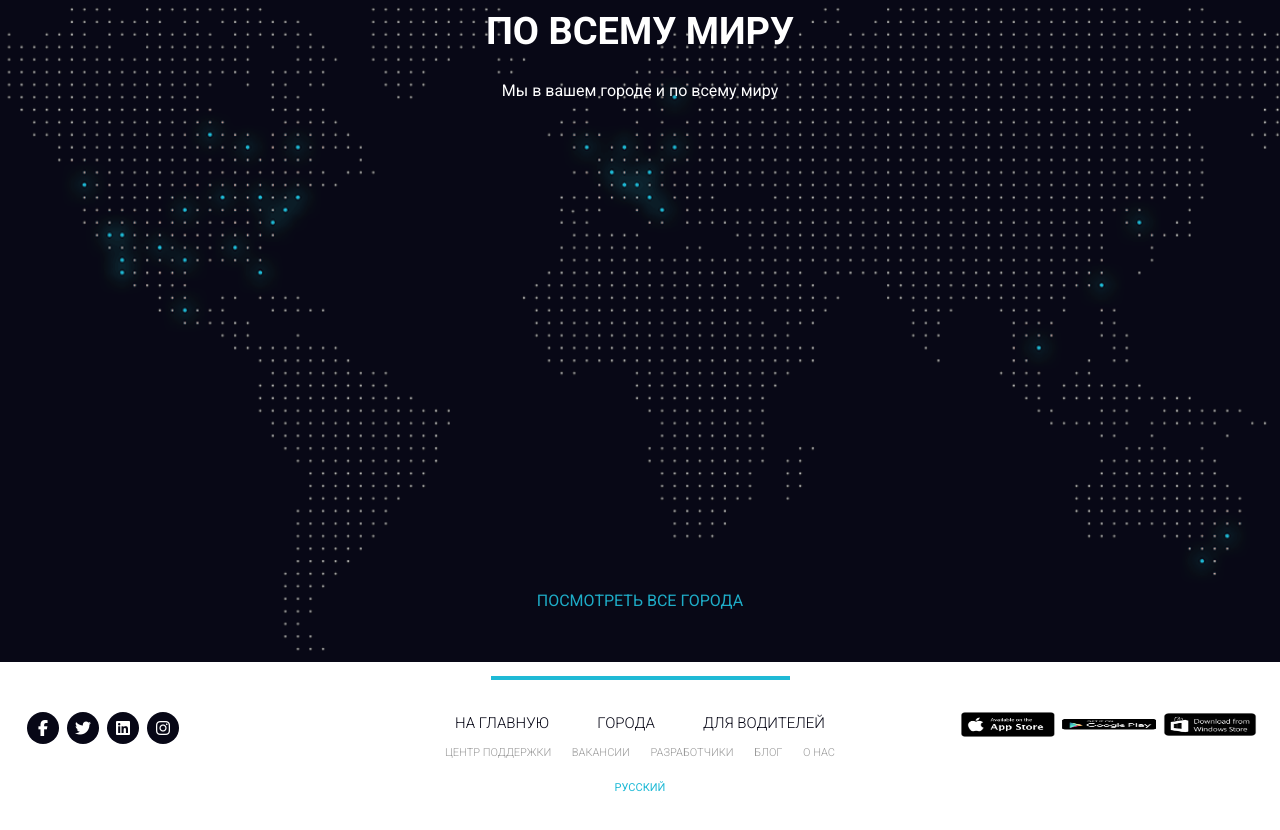
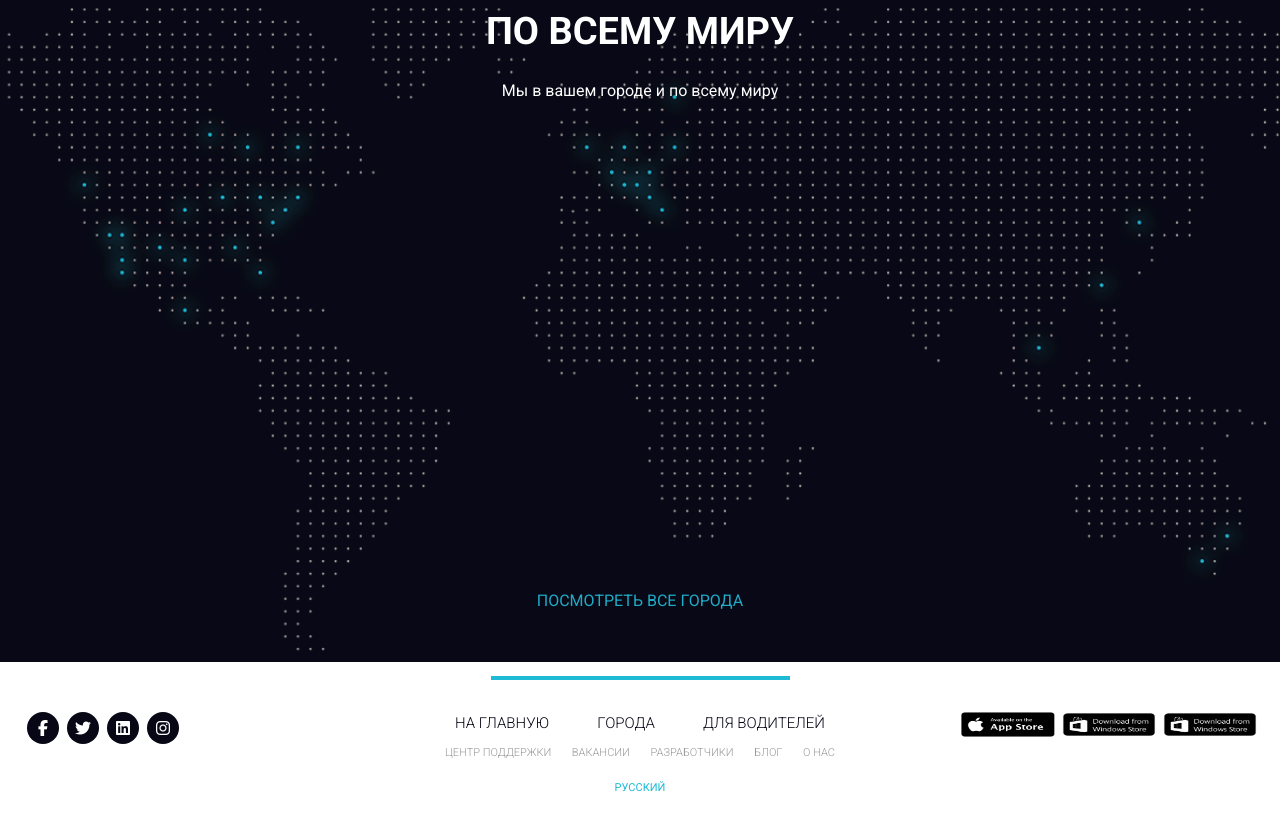
Before and after one commit to SolVikk/solvikk.github.io, a plain HTML site: page index.html in a window 1280 px wide. Shown: the part 4765-5595 px from the top of the page. Drawn offline with Linux system fonts and the light colour scheme.

Commit message:
Add files via upload

```diff
--- a/index.html
+++ b/index.html
@@ -330,7 +330,7 @@
                         <img src="icons/Available-on-App-Store.png" alt="App Store">
                     </a>
                     <a href="#">
-                        <img src="icons/google-play.png" alt="Google play">
+                        <img src="icons/logo-windows-store.png" alt="Google play">
                     </a>
                     <a href="#">
                         <img src="icons/logo-windows-store.png" alt="Windows store">
```
